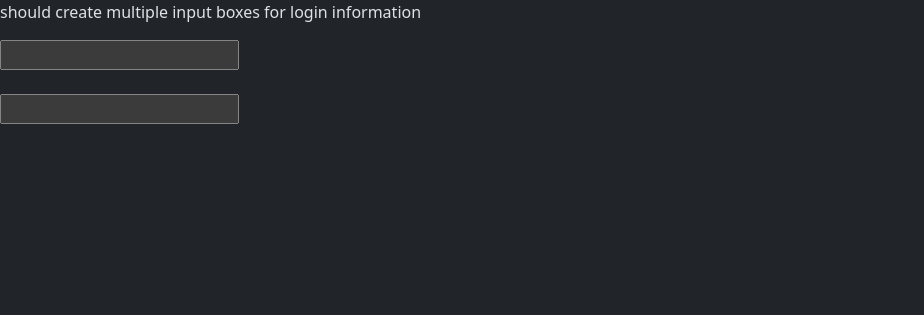
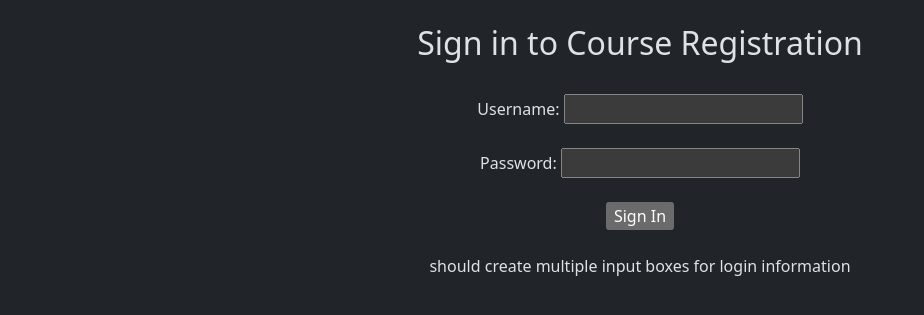
Before and after one commit to festonathan/database-project, a Flask app: page /login in a window 1280 px wide. Shown: the top 315 px of the page, without its empty margins (0-924 px from the left). Run offline with Flask 3, Linux system fonts and the light colour scheme; some libraries are stand-ins or nearby versions.

Commit message:
Setting up functional layout

```diff
--- a/app.py
+++ b/app.py
@@ -15,21 +15,23 @@ def index():
    return render_template("index.html")
 
 # Login Page
-@app.route("/login")
+@app.route("/login", methods=["GET", "POST"])
 def login():
    if (request.method == "GET"):
       return render_template("login.html")
    if (request.method == "POST"):
       # Pulls user input from the html page
-      username = request.form["username"]
-      user_password = request.form["password"]
+      username = request.form['username']
+      user_password = request.form['password']
 
+      print(username)
+      print(user_password)
       # Renders different Pages depending on user permissions
-      if ("admin"):
+      if ("admin" and False):
          return render_template("admin_page.html")
-      elif ("instructor"):
+      elif ("instructor" and False):
          return render_template("instructor_page.html")
-      elif ("student"):
+      elif ("student" and False):
          return render_template("student_page.html")
       # If User not present in database, sends them back to login page
       else:
--- a/static/login.css
+++ b/static/login.css
@@ -3,10 +3,10 @@ login.css
 stylesheet for elements specific to the login page
 */
 
-p {
+h1, p {
    text-align: center;
 }
 
-input.text-field {
+.login-field {
    text-align: center;
 }
--- a/templates/include/layout.html
+++ b/templates/include/layout.html
@@ -3,7 +3,7 @@
    <head>
       <meta charset="utf-8">
       <meta name="viewport" content="width=device-width, initial-scale=1">
-      <title>Flask app</title>
+      <title>Group 17 Flask Frontend</title>
       <link href="{{ url_for('static', filename='style.css') }}" rel="stylesheet">
    </head>
    <body>
--- a/templates/index.html
+++ b/templates/index.html
@@ -3,9 +3,11 @@
 
    <h1>University Database</h1>
 
+   <h2><a href="">User Dashboard</a></h2>
+
    <!--Needs to be made into a button-->
    <div>
-      <h2><a href="/login">Login</a></h2>
+      <h3><a href="/login">Login</a></h3>
    </div>
 
 {% endblock %}
--- a/templates/login.html
+++ b/templates/login.html
@@ -1,14 +1,23 @@
 {% extends  '/include/layout.html' %}
 {% block content %}
+   <!--Login page specific formatting-->
+   <link rel="stylesheet" href="{{ url_for('static', filename='login.css') }}"">
 
-   <!--Login page specific formatting-->
-   <link rel="stylesheet" href="css/login.css">
-
+   <img src="">
+   <br>
+   <h1>Sign in to Course Registration</h1>
+   <br>
+   <!--Input fields to login-->
+   <div class="login-field">
+      <form action="/login" method="POST">
+         <label>Username: <input type="text" name="username"></label>
+         <br><br>
+         <label>Password: <input type="text" name="password">
+         <br><br>
+         <input type="submit" value="Sign In">
+      </form>
+   </div>
+   <br>
    <p>should create multiple input boxes for login information</p>
-   <form action="/login" method="POST">
-      <input class="text-field" type="text" id="username" name="username">
-      <br><br>
-      <input type="text" id="password" name="password">
-   </form>
 
 {% endblock %}
```
